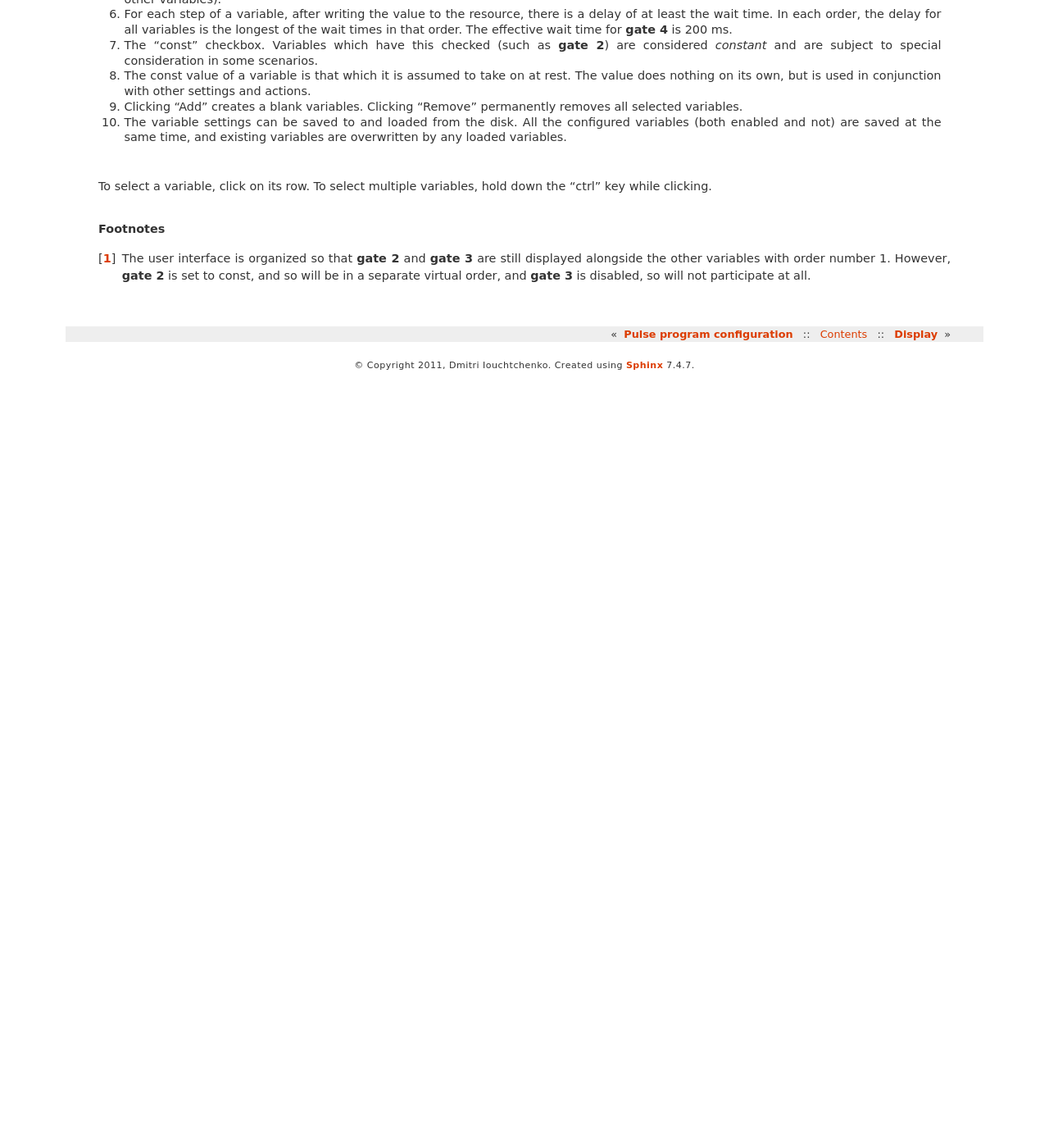
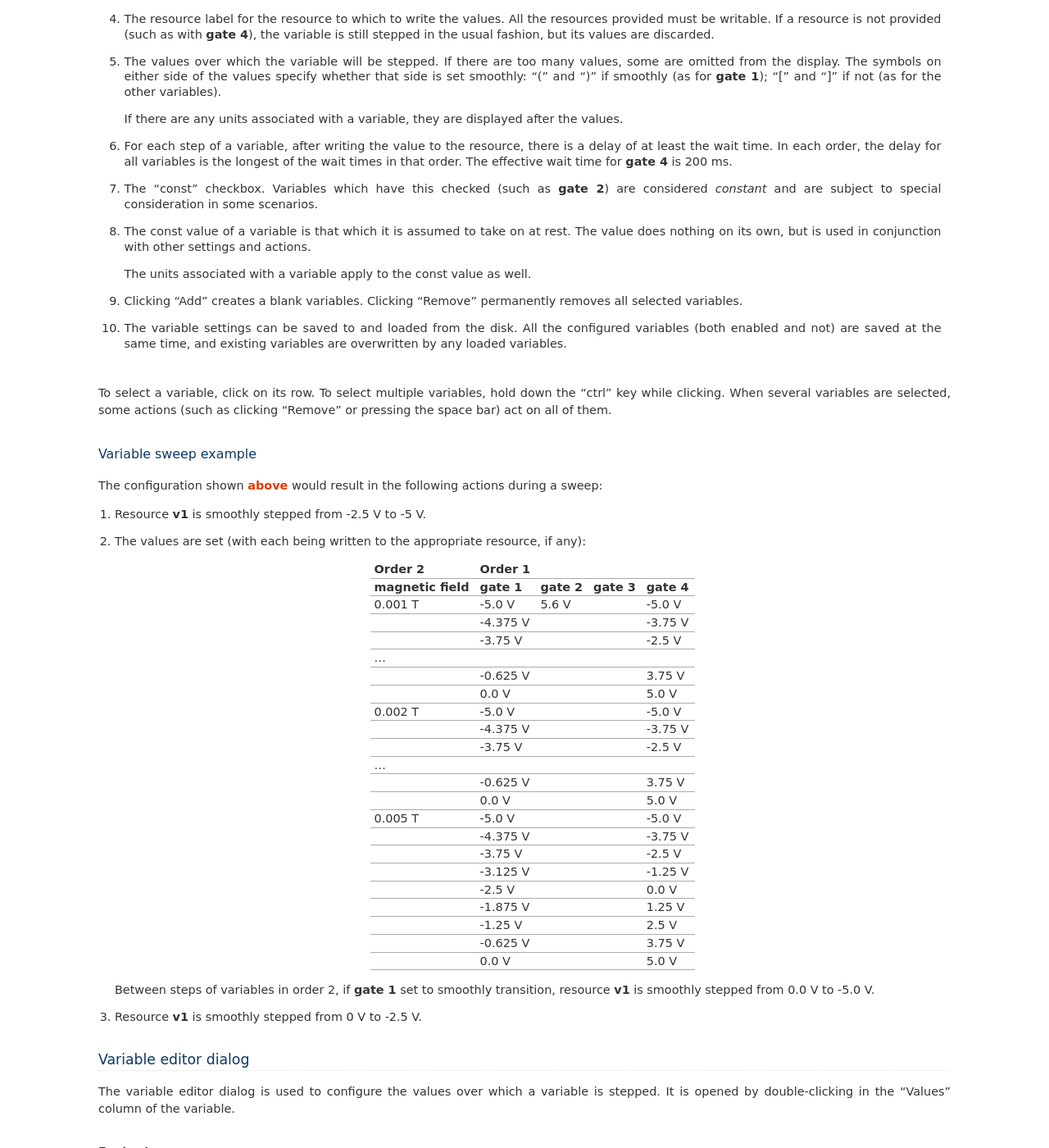
Before and after one commit to 0/SpanishAcquisition, a Sphinx documentation site: the page built from docs/user/gui/config/variable_config.rst, in a window 1280 px wide and 1400 px high, scrolled down 726 px. Shown: the whole window at 82% size. Built offline with Sphinx 7.4.7, drawn with Linux system fonts in a browser that asks for light colours; pages that are not in the unit, such as notebooks, are missing from menus; before the commit the page ends 1189 px from its top, so only the background shows below that; some of the changed text lies outside the part shown.

Commit message:
Brought existing documentation up to date

```diff
--- a/docs/user/gui/action/smooth_reset.rst
+++ b/docs/user/gui/action/smooth_reset.rst
@@ -19,4 +19,4 @@ The smooth reset panel provides a convenient way to reset all resources tied to
 
 .. warning::
 
-   For both directions, the smooth reset panel makes the assumption that the **from** value is the current value of the resource. For example, if the voltage source port behind the resource is sitting at 5 V, and the constant value of the variable is 5, pressing the "To zero" button is safe. If this is not the case, a jump will occur at the beginning of the reset.
+   For both directions, the smooth reset panel makes the assumption that the **from** value is the current value of the resource. For example, if the voltage source port behind the resource is sitting at 5 V, and the constant value of the variable is 5 V, pressing the "To zero" button is safe. If this is not the case, a jump will occur at the beginning of the reset.
--- a/docs/user/gui/config/variable_config.rst
+++ b/docs/user/gui/config/variable_config.rst
@@ -4,7 +4,12 @@
 Variable configuration
 ######################
 
+Variable configuration panel
+****************************
+
 The variable configuration panel is used to set up :ref:`output variables <general_concepts_output_variables>` for an application.
+
+.. _variable_config_figure:
 
 .. figure:: variable_config.*
    :alt: Variable configuration.
@@ -16,16 +21,67 @@ The variable configuration panel is used to set up :ref:`output variables <gener
    3. The order number of variables is used to group them during the sweep. **gate 1** and **gate 4** have the same order, so would be stepped together in the inner loop [#inner_loop_order]_ ; **magnetic field** has a higher order number, and so will be stepped alone in the outer loop.
    4. The resource label for the resource to which to write the values. All the resources provided must be writable. If a resource is not provided (such as with **gate 4**), the variable is still stepped in the usual fashion, but its values are discarded.
    5. The values over which the variable will be stepped. If there are too many values, some are omitted from the display. The symbols on either side of the values specify whether that side is set smoothly: "(" and ")" if smoothly (as for **gate 1**); "[" and "]" if not (as for the other variables).
+
+      If there are any units associated with a variable, they are displayed after the values.
    6. For each step of a variable, after writing the value to the resource, there is a delay of at least the wait time. In each order, the delay for all variables is the longest of the wait times in that order. The effective wait time for **gate 4** is 200 ms.
    7. The "const" checkbox. Variables which have this checked (such as **gate 2**) are considered *constant* and are subject to special consideration in some scenarios.
    8. The const value of a variable is that which it is assumed to take on at rest. The value does nothing on its own, but is used in conjunction with other settings and actions.
+
+      The units associated with a variable apply to the const value as well.
    9. Clicking "Add" creates a blank variables. Clicking "Remove" permanently removes all selected variables.
    10. The variable settings can be saved to and loaded from the disk. All the configured variables (both enabled and not) are saved at the same time, and existing variables are overwritten by any loaded variables.
 
-To select a variable, click on its row. To select multiple variables, hold down the "ctrl" key while clicking.
+To select a variable, click on its row. To select multiple variables, hold down the "ctrl" key while clicking. When several variables are selected, some actions (such as clicking "Remove" or pressing the space bar) act on all of them.
+
+Variable sweep example
+======================
+
+The configuration shown :ref:`above <variable_config_figure>` would result in the following actions during a sweep:
+
+#. Resource **v1** is smoothly stepped from -2.5 V to -5 V.
+#. The values are set (with each being written to the appropriate resource, if any):
+
+   ==============  ========  ======  ======  ========
+      Order 2                    Order 1
+   --------------  ----------------------------------
+   magnetic field   gate 1   gate 2  gate 3   gate 4
+   ==============  ========  ======  ======  ========
+   0.001 T         -5.0 V    5.6 V   \       -5.0 V
+   \               -4.375 V  \       \       -3.75 V
+   \               -3.75 V   \       \       -2.5 V
+   ...
+   --------------------------------------------------
+   \               -0.625 V  \       \       3.75 V
+   \               0.0 V     \       \       5.0 V
+   0.002 T         -5.0 V    \       \       -5.0 V
+   \               -4.375 V  \       \       -3.75 V
+   \               -3.75 V   \       \       -2.5 V
+   ...
+   --------------------------------------------------
+   \               -0.625 V  \       \       3.75 V
+   \               0.0 V     \       \       5.0 V
+   0.005 T         -5.0 V    \       \       -5.0 V
+   \               -4.375 V  \       \       -3.75 V
+   \               -3.75 V   \       \       -2.5 V
+   \               -3.125 V  \       \       -1.25 V
+   \               -2.5 V    \       \       0.0 V
+   \               -1.875 V  \       \       1.25 V
+   \               -1.25 V   \       \       2.5 V
+   \               -0.625 V  \       \       3.75 V
+   \               0.0 V     \       \       5.0 V
+   ==============  ========  ======  ======  ========
+
+   Between steps of variables in order 2, if **gate 1** set to smoothly transition, resource **v1** is smoothly stepped from 0.0 V to -5.0 V.
+
+#. Resource **v1** is smoothly stepped from 0 V to -2.5 V.
+
+Variable editor dialog
+**********************
+
+The variable editor dialog is used to configure the values over which a variable is stepped. It is opened by double-clicking in the "Values" column of the variable.
+
+.. TODO
 
 .. rubric:: Footnotes
 
 .. [#inner_loop_order] The user interface is organized so that **gate 2** and **gate 3** are still displayed alongside the other variables with order number 1. However, **gate 2** is set to const, and so will be in a separate virtual order, and **gate 3** is disabled, so will not participate at all.
-
-.. TODO: Value configuration dialog.
```
Also changed, not shown: docs/user/general_concepts/variables.rst (+32 -9 lines), docs/user/gui/config/device_config.rst (+7 -4 lines), docs/user/gui/config/device_config_02.png, docs/user/gui/config/variable_config.png, 2 other files.
